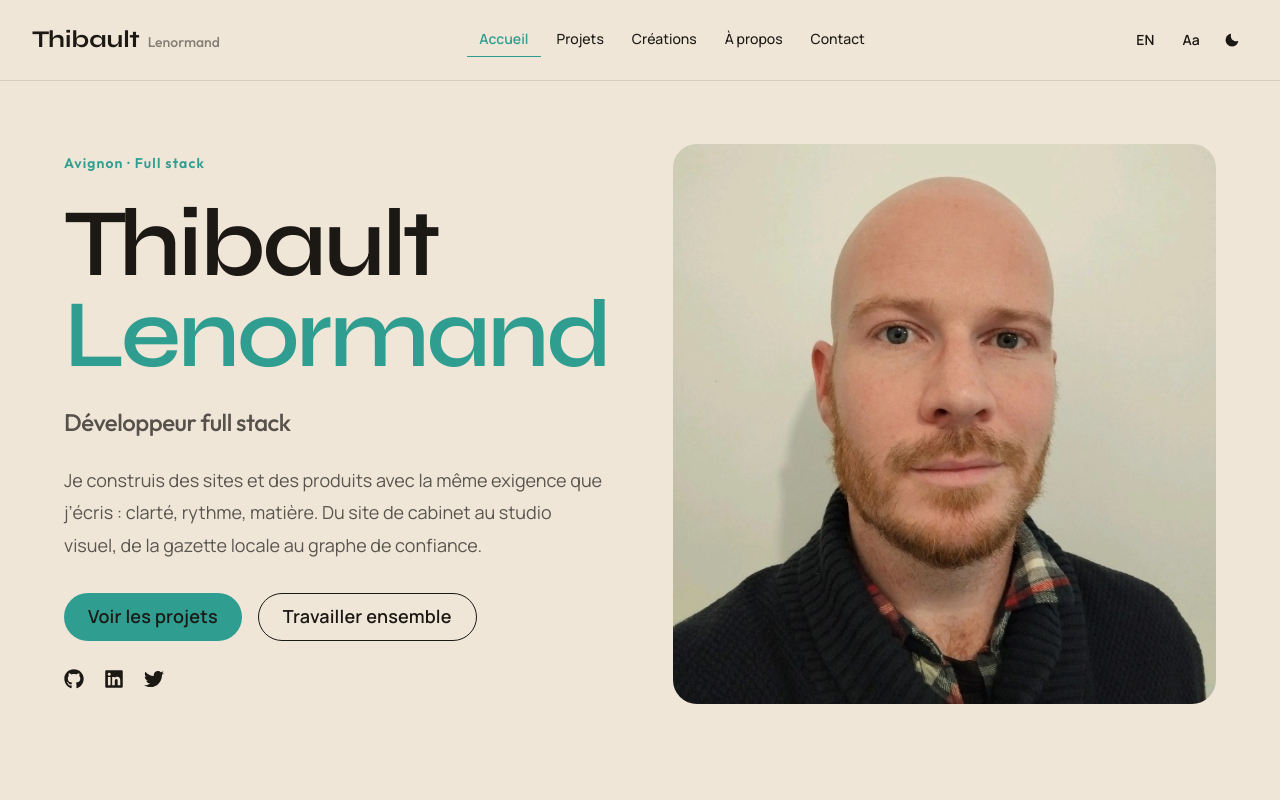
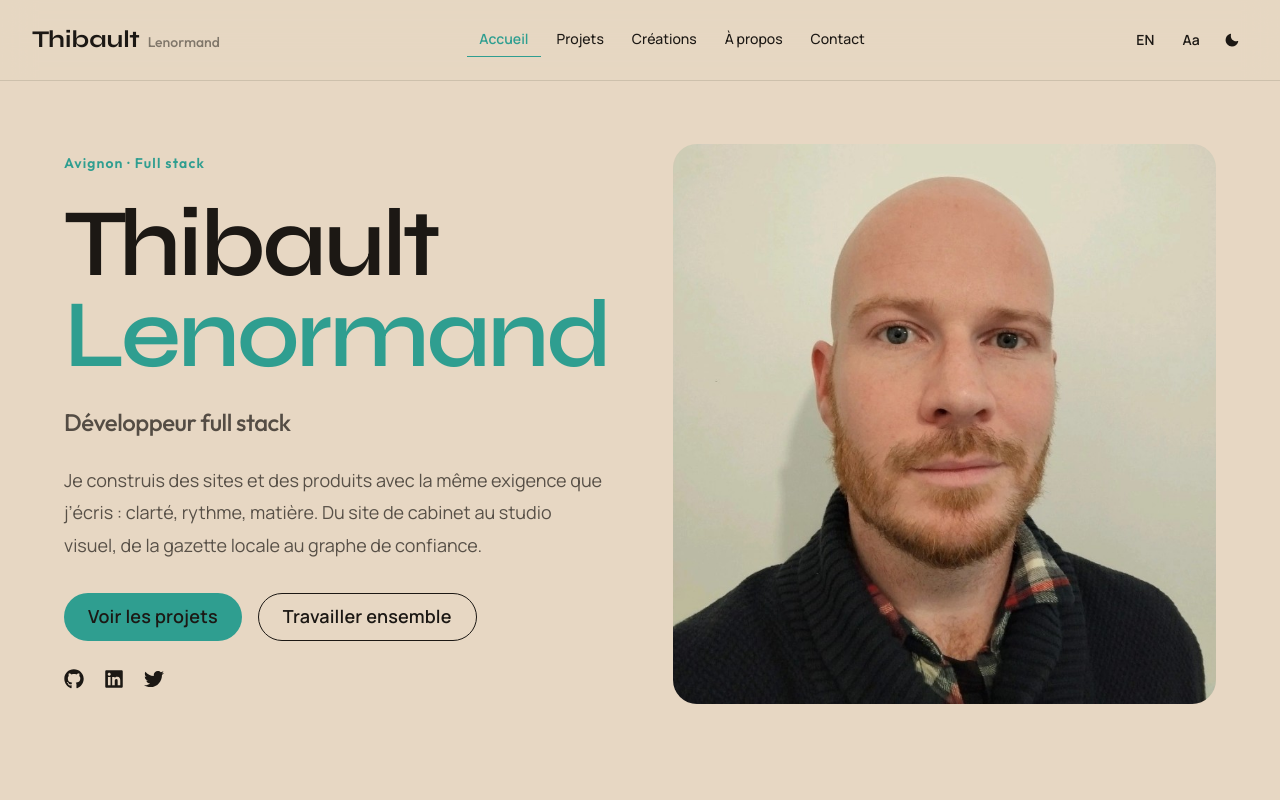
Before and after one commit to ThibaultL24/Portfolio, a React (Vite) app: page / in a window 1280 px wide. Shown: the top 800 px of the page. Built offline with nearby package versions, Linux system fonts and the light colour scheme; a web font is replaced by a local one.

Commit message:
Deepen the light-mode paper tone Move the classic theme to a warmer sand so it no longer reads as white.
Co-authored-by: Thibault Lenormand <ThibaultL24@users.noreply.github.com>

```diff
--- a/src/index.css
+++ b/src/index.css
@@ -5,8 +5,8 @@
 :root {
   --ink: #1c1814;
   --night: #1c1814;
-  --paper: #efe6d8;
-  --white: #f7f0e6;
+  --paper: #e7d7c3;
+  --white: #f3e8d8;
   --cyan: #2f9e90;
   --cyan-bright: #3cb5a6;
   --rust: #c45c3e;
--- a/src/shared/theme/constants.js
+++ b/src/shared/theme/constants.js
@@ -4,8 +4,8 @@ export const COLORS = {
   INK_LIFT: "#2a2622",
   INK_SOFT: "#3d3832",
   NIGHT: "#050505",
-  PAPER: "#efe6d8",
-  PARCHMENT: "#efe6d8",
+  PAPER: "#e7d7c3",
+  PARCHMENT: "#e7d7c3",
   PARCHMENT_MUTED: "#6a635b",
   CYAN: "#2f9e90",
   CYAN_BRIGHT: "#3cb5a6",
@@ -20,8 +20,8 @@ export const COLORS = {
   NEON_GLOW: "none",
   NEON_GLOW_STRONG: "none",
   NEON_GLOW_WEAK: "none",
-  BACKGROUND: "#efe6d8",
-  CARD_BACKGROUND: "#f7f0e6",
+  BACKGROUND: "#e7d7c3",
+  CARD_BACKGROUND: "#f3e8d8",
 };
 
 export const SHADOWS = {
--- a/src/shared/theme/themeConfig.js
+++ b/src/shared/theme/themeConfig.js
@@ -9,16 +9,16 @@ export const themeConfig = (isOpenDyslexic) => ({
   semanticTokens: {
     colors: {
       "brand.ink": { default: "#1c1814", _dark: "#f4f4f2" },
-      "brand.paper": { default: "#efe6d8", _dark: "#050505" },
-      "brand.cardBg": { default: "#f7f0e6", _dark: "#111113" },
+      "brand.paper": { default: "#e7d7c3", _dark: "#050505" },
+      "brand.cardBg": { default: "#f3e8d8", _dark: "#111113" },
       "brand.muted": { default: "#5c564f", _dark: "rgba(244,244,242,0.64)" },
       "brand.line": { default: "rgba(28,24,20,0.12)", _dark: "rgba(255,255,255,0.12)" },
-      "brand.nav": { default: "rgba(239,230,216,0.9)", _dark: "rgba(5,5,5,0.88)" },
+      "brand.nav": { default: "rgba(231,215,195,0.92)", _dark: "rgba(5,5,5,0.88)" },
       "brand.cyan": { default: "#2f9e90", _dark: "#5eead4" },
       "brand.cyanBright": { default: "#3cb5a6", _dark: "#8affef" },
       "brand.night": { default: "#1c1814", _dark: "#050505" },
       "brand.copper": { default: "#2f9e90", _dark: "#5eead4" },
-      "brand.parchment": { default: "#efe6d8", _dark: "#050505" },
+      "brand.parchment": { default: "#e7d7c3", _dark: "#050505" },
     },
   },
   colors: {
@@ -49,7 +49,7 @@ export const themeConfig = (isOpenDyslexic) => ({
       const isDark = props.colorMode === "dark";
       return {
         body: {
-          bg: isDark ? "#050505" : "#efe6d8",
+          bg: isDark ? "#050505" : "#e7d7c3",
           color: isDark ? "#f4f4f2" : "#1c1814",
           fontFamily: isOpenDyslexic ? FONTS.OPENDYS : FONTS.BODY,
           minHeight: "100vh",
```
